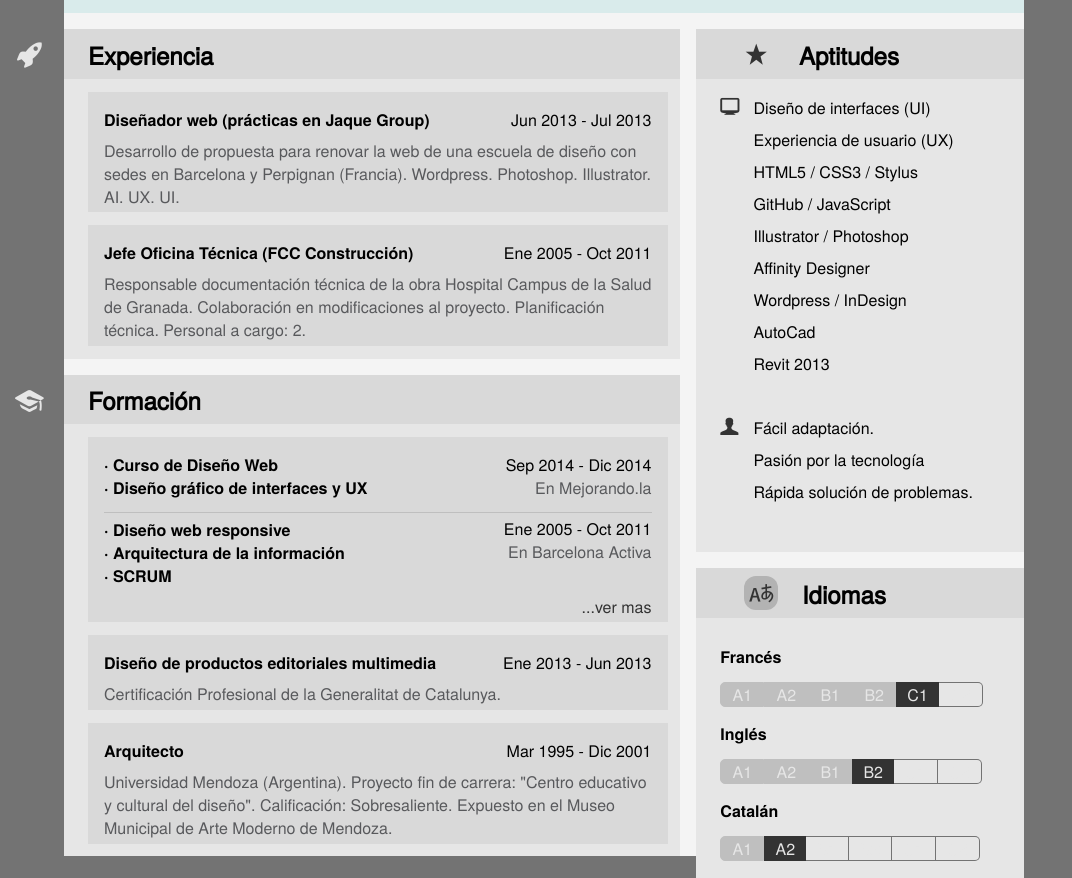
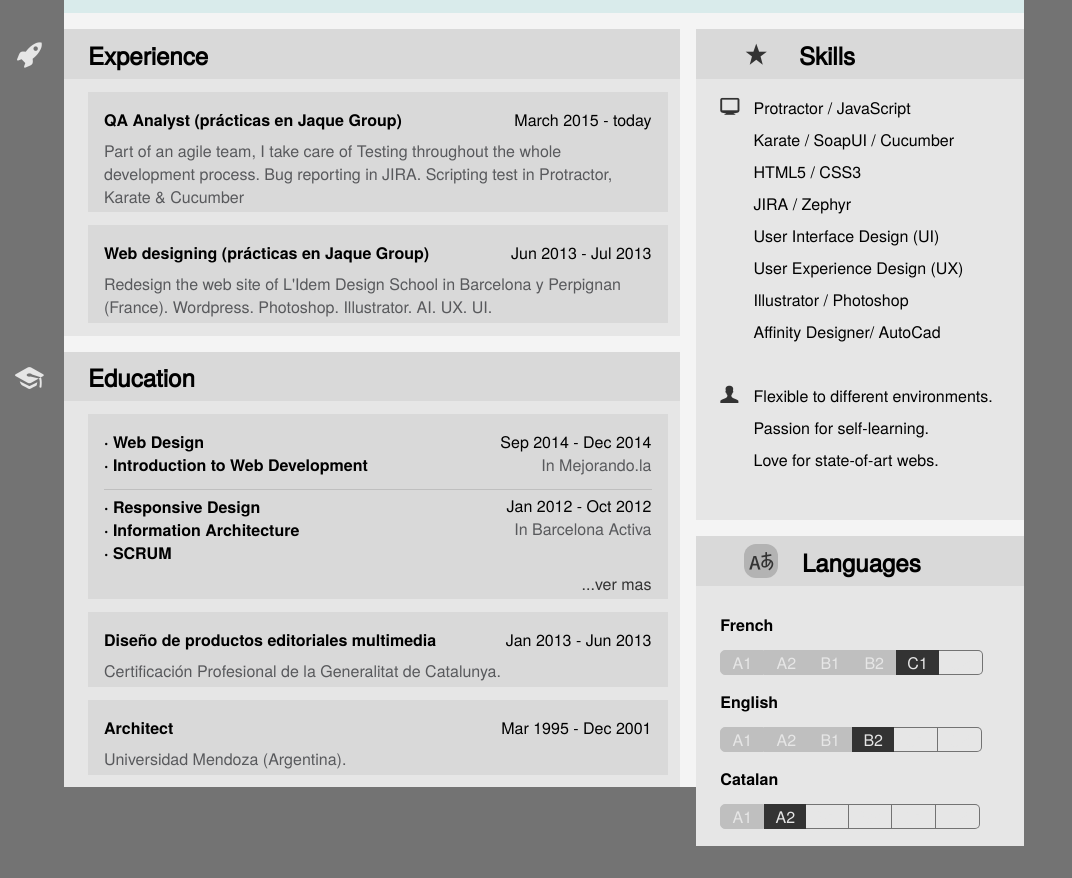
Before and after one commit to martinpuertas/martinpuertas.github.io, a plain HTML site: page index.html in a window 1280 px wide. Shown: the part 346-1224 px from the top of the page, without its empty margins (0-1072 px from the left). After the commit the page ends 1192 px from the top, so only its background shows below. Drawn offline with Linux system fonts and the light colour scheme.

Commit message:
Update index.html

```diff
--- a/index.html
+++ b/index.html
@@ -2,13 +2,13 @@
 <html lang="en">
 <head>
 	<meta charset="UTF-8">
-	<title>Martin Puertas - Portfolio</title>
+	<title>Martin Puertas - Resume</title>
 	<link rel="stylesheet" href="style.css">
 </head>
 <body>
 	<header>
 		<div class="borde">
-			<a href="#">Portafolio</a>
+			<a href="#">Resume</a>
 		</div>
 		<section class="portada">
 			<div class="col1">
@@ -17,8 +17,8 @@
 					<img class="avatar" src="avatar.jpg" alt="Foto Perfil">
 				</figure>
 			</div>
-			<p class="extracto">Soy arquitecto y siempre me interesó la innovación, la tecnología y el diseño.<br>
-			En los últimos años me he enfocado en la creación y el diseño de proyectos web, desde la definición de objetivos hasta el diseño visual.</p>
+			<p class="extracto">I'm a QA analyst dreaming of learning front-end development.<br>
+			In the last years I've walked my own path throughout the Functional QA spectrum up to my first Automated UI + API tests.</p>
 		</section>
 	</header>
 	<section class="informacion">
@@ -35,45 +35,45 @@
 		<section id="experiencia" class="box">
 			<a href="#" class="icon-rocket ico-barra"></a>
 			<div class="box-title">
-				<h2>Experiencia</h2>
+				<h2>Experience</h2>
 			</div>
 			<div class="box-body">
 				<article class="item">
-					<p class="item-title"><strong>Diseñador web</strong> (prácticas en Jaque Group)</p>
-					<p class="item-date">Jun 2013 - Jul 2013</p>
-					<p class="item-content">Desarrollo de propuesta para renovar la web de una escuela de diseño con sedes en Barcelona y Perpignan (Francia). Wordpress. Photoshop. Illustrator. AI. UX. UI.</p>
+					<p class="item-title"><strong>QA Analyst</strong> (prácticas en Jaque Group)</p>
+					<p class="item-date">March 2015 - today</p>
+					<p class="item-content">Part of an agile team, I take care of Testing throughout the whole development process. Bug reporting in JIRA. Scripting test in Protractor, Karate & Cucumber</p>
 				</article>
 				<article class="item">
-					<p class="item-title"><strong>Jefe Oficina Técnica</strong> (FCC Construcción)</p>
-					<p class="item-date">Ene 2005 - Oct 2011</p>
-					<p class="item-content">Responsable documentación técnica de la obra Hospital Campus de la Salud de Granada. Colaboración en modificaciones al proyecto. Planificación técnica. Personal a cargo: 2.</p>
+					<p class="item-title"><strong>Web designing</strong> (prácticas en Jaque Group)</p>
+					<p class="item-date">Jun 2013 - Jul 2013</p>
+					<p class="item-content">Redesign the web site of L'Idem Design School in Barcelona y Perpignan (France). Wordpress. Photoshop. Illustrator. AI. UX. UI.</p>
 				</article>
 			</div>
 		</section>
 		<section id="formacion" class="box">
 			<a href="#" class="icon-graduation ico-barra"></a>
 			<div class="box-title">
-				<h2>Formación</h2>
+				<h2>Education</h2>
 			</div>
 			<div class="box-body">
 				<article class="item">
-					<div class="item-title">· Curso de Diseño Web<br>· Diseño gráfico de interfaces y UX</div>
-					<div class="item-date">Sep 2014 - Dic 2014<br><span>En Mejorando.la</span></div>
+					<div class="item-title">· Web Design<br>· Introduction to Web Development</div>
+					<div class="item-date">Sep 2014 - Dec 2014<br><span>In Mejorando.la</span></div>
 					<div class="separador"></div>
-					<div class="item-title">· Diseño web responsive<br>· Arquitectura de la información<br>· SCRUM</div>
-					<div class="item-date">Ene 2005 - Oct 2011<br><span>En Barcelona Activa</span></div>
+					<div class="item-title">· Responsive Design<br>· Information Architecture<br>· SCRUM</div>
+					<div class="item-date">Jan 2012 - Oct 2012<br><span>In Barcelona Activa</span></div>
 					<div class="item-title oculto">· Conocimientos avanzados de Revit 2013<br>· Diseño de libros y publicaciones interactivas para soportes móviles</div>
 					<a href="#" class="ver-mas">...ver mas</a>
 				</article>
 				<article class="item">
 					<p class="item-title">Diseño de productos editoriales multimedia</p>
-					<p class="item-date">Ene 2013 - Jun 2013</p>
+					<p class="item-date">Jan 2013 - Jun 2013</p>
 					<p class="item-content">Certificación Profesional de la Generalitat de Catalunya.</p>
 				</article>
 				<article class="item">
-					<p class="item-title">Arquitecto</p>
-					<p class="item-date">Mar 1995 - Dic 2001</p>
-					<p class="item-content">Universidad Mendoza (Argentina). Proyecto fin de carrera: "Centro educativo y cultural del diseño". Calificación: Sobresaliente. Expuesto en el Museo Municipal de Arte Moderno de Mendoza.</p>
+					<p class="item-title">Architect</p>
+					<p class="item-date">Mar 1995 - Dec 2001</p>
+					<p class="item-content">Universidad Mendoza (Argentina).</p>
 				</article>
 			</div>
 		</section>
@@ -81,39 +81,38 @@
 	<div class="contenedor2">
 		<section id="aptitudes" class="side">
 			<div class="box-title">
-				<h2><span class="icon-star ico-body"></span>   Aptitudes</h2>
+				<h2><span class="icon-star ico-body"></span>   Skills</h2>
 			</div>
 			<div class="box-body relative">
 				<article>
 					<p class="icon-screen ico-list"></p>
 					<ul class="side-list">
-						<li>Diseño de interfaces (UI)</li>
-						<li>Experiencia de usuario (UX)</li>
-						<li>HTML5 / CSS3 / Stylus</li>
-						<li>GitHub / JavaScript</li>
+						<li>Protractor / JavaScript</li>
+						<li>Karate / SoapUI / Cucumber</li>
+						<li>HTML5 / CSS3</li>
+						<li>JIRA / Zephyr</li>
+						<li>User Interface Design (UI)</li>
+						<li>User Experience Design (UX)</li>
 						<li>Illustrator / Photoshop</li>
-						<li>Affinity Designer</li>
-						<li>Wordpress / InDesign</li>
-						<li>AutoCad</li>
-						<li>Revit 2013</li>
+						<li>Affinity Designer/ AutoCad</li>
 					</ul>
 				</article>
 				<article>
 					<p class="icon-user ico-list"></p>
 					<ul class="side-list">
-						<li>Fácil adaptación.</li>
-						<li>Pasión por la tecnología</li>
-						<li>Rápida solución de problemas.</li>
+						<li>Flexible to different environments.</li>
+						<li>Passion for self-learning.</li>
+						<li>Love for state-of-art webs.</li>
 					</ul>
 				</article>
 			</div>
 		</section>
 		<section id="idiomas" class="side">
 			<div class="box-title">
-				<h2><span class="icon-language ico-body"></span>Idiomas</h2>
+				<h2><span class="icon-language ico-body"></span>Languages</h2>
 			</div>
 			<div class="box-body">
-				<div class="side-title">Francés</div>
+				<div class="side-title">French</div>
 				<div class="centrar">
 					<div class="barra pasado primero">A1</div>
 					<div class="barra pasado">A2</div>
@@ -122,7 +121,7 @@
 					<div class="barra actual">C1</div>
 					<div class="barra proximo ultimo">C2</div>
 				</div>
-				<div class="side-title">Inglés</div>
+				<div class="side-title">English</div>
 				<div class="centrar">
 					<div class="barra pasado primero">A1</div>
 					<div class="barra pasado">A2</div>
@@ -131,7 +130,7 @@
 					<div class="barra proximo">C1</div>
 					<div class="barra proximo ultimo">C2</div>
 				</div>
-				<div class="side-title">Catalán</div>
+				<div class="side-title">Catalan</div>
 				<div class="centrar">
 					<div class="barra pasado primero">A1</div>
 					<div class="barra actual">A2</div>
```
